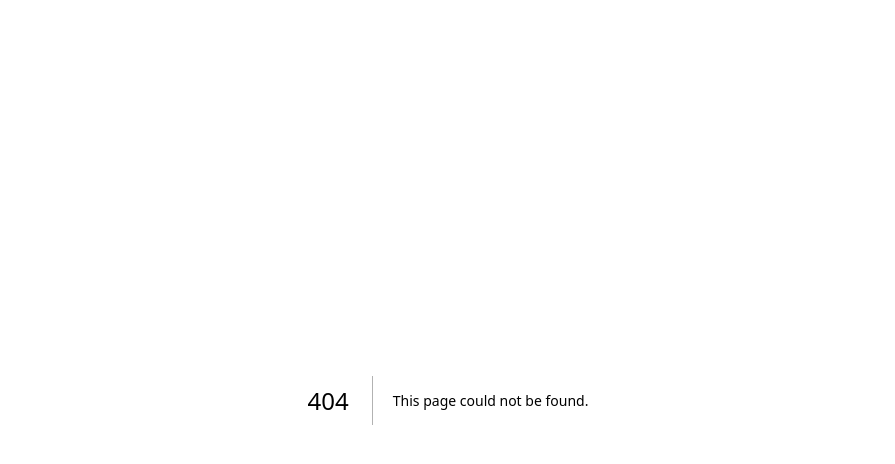
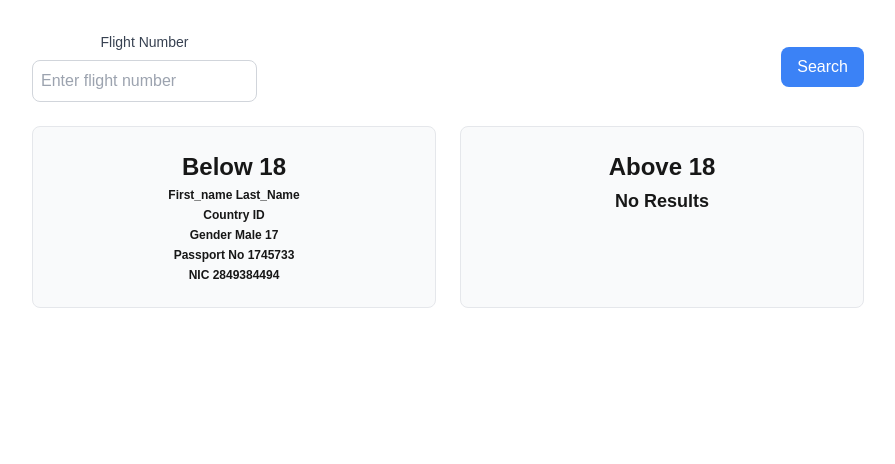
Before and after one commit to Sachintha-Lakruwan/b-airways-admin, a Next.js app: page /passengersByAge in a window 1280 px wide. Before the commit this address had no page. Shown: the top 464 px of the page, without its empty margins (192-1087 px from the left). Built offline with nearby package versions, Linux system fonts and the light colour scheme.

Commit message:
Static PassengersByAge completed

```diff
--- /dev/null
+++ b/src/app/BookingsByType/page.tsx
@@ -0,0 +1,75 @@
+"use client";
+
+import React, { useState } from "react";
+import DatePicker from "react-datepicker";
+//import "react-datepicker/dist/react-datepicker.css";
+
+const AdminPanel = () => {
+    const [startDate, setStartDate] = useState<Date | null>(null);
+    const [endDate, setEndDate] = useState<Date | null>(null);
+
+    return (
+        <div className="p-8 max-w-4xl mx-auto">
+            {/* Date Selection and Search */}
+            <div className="flex items-center justify-between mb-6">
+                <div className="flex flex-col items-center">
+                    <label className="text-sm font-medium text-gray-700">Start Date</label>
+                    {/* <DatePicker
+                        selected={startDate}
+                        onChange={(date: Date) => setStartDate(date)} // Updated to handle Date | null
+                        dateFormat="MM/dd/yyyy"
+                        className="mt-2 p-2 border border-gray-300 rounded-lg"
+                        placeholderText="Select date"
+                    /> */}
+                </div>
+                <div className="flex flex-col items-center">
+                    <label className="text-sm font-medium text-gray-700">End Date</label>
+                    {/* <DatePicker
+                        selected={endDate}
+                        onChange={(date: Date | null) => setEndDate(date)} // Updated to handle Date | null
+                        dateFormat="MM/dd/yyyy"
+                        className="mt-2 p-2 border border-gray-300 rounded-lg"
+                        placeholderText="Select date"
+                    /> */}
+                </div>
+                <button className="px-4 py-2 bg-blue-500 text-white rounded-lg hover:bg-blue-600">
+                    Search
+                </button>
+            </div>
+
+            {/* Booking Counts */}
+            <div className="grid grid-cols-2 gap-6">
+                {/* Guest Section */}
+                <div className="p-6 border border-gray-200 rounded-lg bg-gray-50 text-center">
+                    <h3 className="text-2xl font-semibold">Guest</h3>
+                    <p className="mt-2 text-2xl font-bold">11</p>
+                    <p className="mt-2 text-2xl font-bold">bookings</p>
+                </div>
+
+                {/* Registered Section */}
+                <div className="p-6 border border-gray-200 rounded-lg bg-gray-50">
+                    <h3 className="text-2xl font-semibold text-center mb-4">Registered</h3>
+                    <div className="grid grid-cols-3 gap-4">
+                        <div className="p-4 border border-gray-200 rounded-lg text-center bg-white">
+                            <h4 className="text-md font-semibold">New</h4>
+                            <p className="mt-1 text-lg font-bold">0</p>
+                            <p className="mt-1 text-xs font-bold">bookings</p>
+                        </div>
+                        <div className="p-4 border border-gray-200 rounded-lg text-center bg-white">
+                            <h4 className="text-md font-semibold">Frequent</h4>
+                            <p className="mt-1 text-lg font-bold">69</p>
+                            <p className="mt-1 text-xs font-bold">bookings</p>
+                        </div>
+                        <div className="p-4 border border-gray-200 rounded-lg text-center bg-white">
+                            <h4 className="text-md font-semibold">Gold</h4>
+                            <p className="mt-1 text-lg font-bold">99</p>
+                            <p className="mt-1 text-xs font-bold">bookings</p>
+                        </div>
+                    </div>
+                </div>
+            </div>
+        </div>
+    );
+};
+
+export default AdminPanel;
--- /dev/null
+++ b/src/app/FlightHistory/page.tsx
@@ -0,0 +1,7 @@
+import React from 'react'
+
+export default function flightHistory() {
+  return (
+    <div>flightHistory</div>
+  )
+}
--- /dev/null
+++ b/src/app/TotalRevenue/page.tsx
@@ -0,0 +1,7 @@
+import React from 'react'
+
+export default function TotalRevenue() {
+  return (
+    <div>TotalRevenue</div>
+  )
+}
--- /dev/null
+++ b/src/app/passengerCountDest/page.tsx
@@ -0,0 +1,7 @@
+import React from 'react'
+
+export default function passengerCountDest() {
+  return (
+    <div>passengerCountDest</div>
+  )
+}
--- /dev/null
+++ b/src/app/passengersByAge/page.tsx
@@ -0,0 +1,50 @@
+"use client";
+
+import React, { useState } from "react";
+
+const AgeClassification = () => {
+    const [flightNumber, setFlightNumber] = useState("");
+
+    return (
+        <div className="p-8 max-w-4xl mx-auto">
+            {/* Flight Number Search */}
+            <div className="flex items-center justify-between mb-6">
+                <div className="flex flex-col items-center">
+                    <label className="text-sm font-medium text-gray-700">Flight Number</label>
+                    <input
+                        type="text"
+                        value={flightNumber}
+                        onChange={(e) => setFlightNumber(e.target.value)}
+                        className="mt-2 p-2 border border-gray-300 rounded-lg"
+                        placeholder="Enter flight number"
+                    />
+                </div>
+                <button className="px-4 py-2 bg-blue-500 text-white rounded-lg hover:bg-blue-600">
+                    Search
+                </button>
+            </div>
+
+            {/* Age Classification Tables */}
+            <div className="grid grid-cols-2 gap-6">
+                {/* Below 18 Section */}
+                <div className="p-6 border border-gray-200 rounded-lg bg-gray-50 text-center">
+                  <h4 className="text-2xl font-semibold">Below 18</h4>
+                  <p className="mt-1 text-xs font-bold">First_name  Last_Name</p>
+                  <p className="mt-1 text-xs font-bold">Country ID</p>
+                  <p className="mt-1 text-xs font-bold">Gender Male 17</p>
+                  <p className="mt-1 text-xs font-bold">Passport No 1745733</p>
+                  <p className="mt-1 text-xs font-bold">NIC 2849384494</p>
+                </div>
+
+                {/* Above 18 Section */}
+                <div className="p-6 border border-gray-200 rounded-lg bg-gray-50 text-center">
+                  <h4 className="text-2xl font-semibold">Above 18</h4>
+                  <p className="mt-1 text-lg font-bold">No Results</p>
+
+                </div>
+            </div>
+        </div>
+    );
+};
+
+export default AgeClassification;
```
